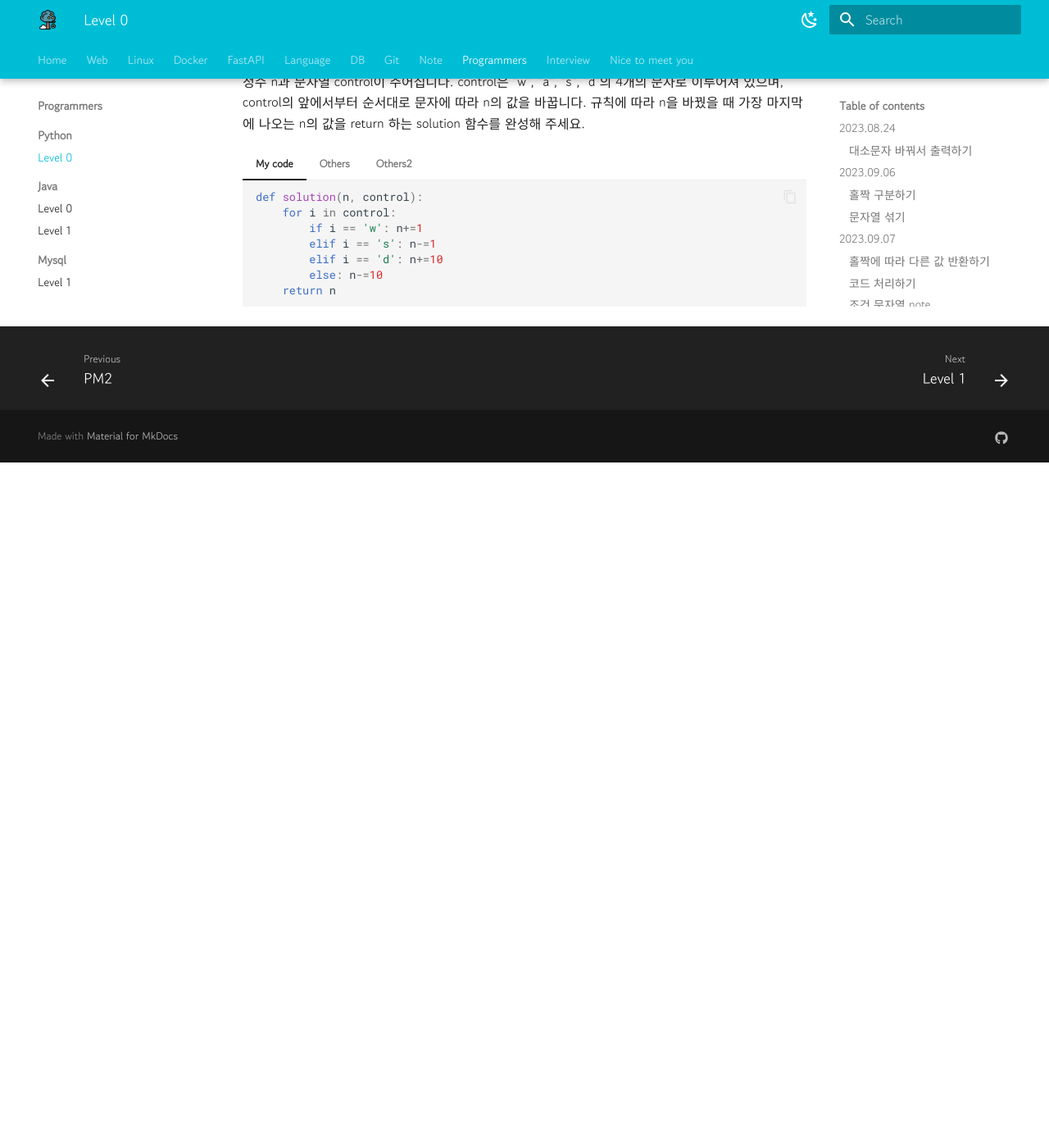
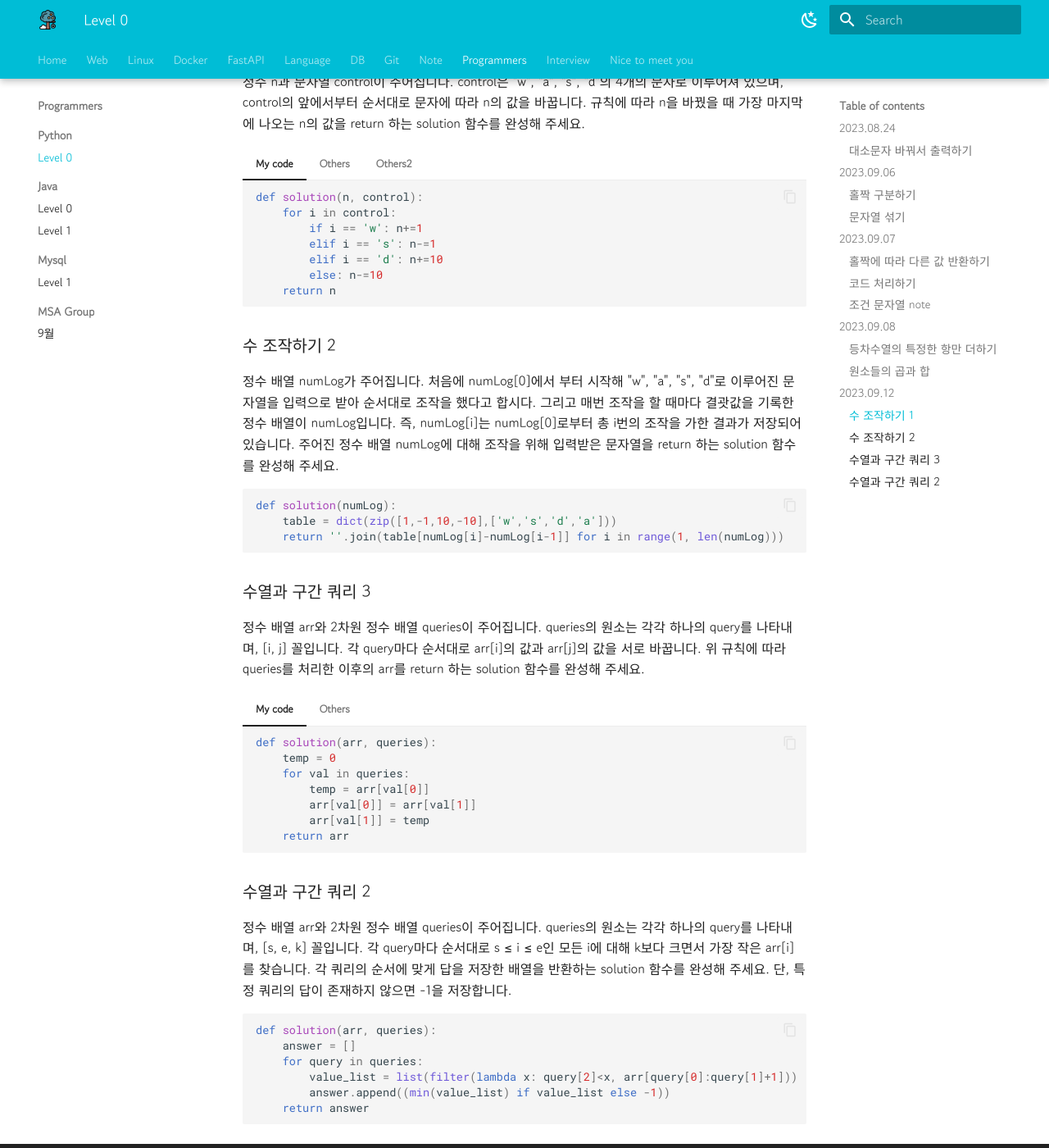
Before and after one commit to YSHeee/YSHeee.github.io, an MkDocs documentation site: the page built from docs/programmers/python/level0.md, in a window 1280 px wide and 1400 px high, scrolled down 3414 px. Shown: the whole window at 82% size. Built offline with MkDocs 1.6.1 and Material for MkDocs 9.7.7, drawn with Linux system fonts in a browser that asks for light colours; before the commit the page ends 3978 px from its top, so only the background shows below that.

Commit message:
Add 9.12 programmers

````diff
--- a/docs/programmers/python/level0.md
+++ b/docs/programmers/python/level0.md
@@ -177,3 +177,51 @@ def solution(num_list):
     def solution(n, control):
         return n + 10*(control.count('d')-control.count('a')) + (control.count('w')-control.count('s'))
     ```
+
+### 수 조작하기 2
+정수 배열 numLog가 주어집니다. 처음에 numLog[0]에서 부터 시작해 "w", "a", "s", "d"로 이루어진 문자열을 입력으로 받아 순서대로 조작을 했다고 합시다.
+그리고 매번 조작을 할 때마다 결괏값을 기록한 정수 배열이 numLog입니다. 즉, numLog[i]는 numLog[0]로부터 총 i번의 조작을 가한 결과가 저장되어 있습니다.
+주어진 정수 배열 numLog에 대해 조작을 위해 입력받은 문자열을 return 하는 solution 함수를 완성해 주세요.
+``` python
+def solution(numLog):
+    table = dict(zip([1,-1,10,-10],['w','s','d','a']))
+    return ''.join(table[numLog[i]-numLog[i-1]] for i in range(1, len(numLog)))
+```
+
+### 수열과 구간 쿼리 3
+정수 배열 arr와 2차원 정수 배열 queries이 주어집니다. queries의 원소는 각각 하나의 query를 나타내며, [i, j] 꼴입니다.
+각 query마다 순서대로 arr[i]의 값과 arr[j]의 값을 서로 바꿉니다.
+위 규칙에 따라 queries를 처리한 이후의 arr를 return 하는 solution 함수를 완성해 주세요.
+
+=== "My code"
+    ``` python
+    def solution(arr, queries):
+        temp = 0
+        for val in queries:
+            temp = arr[val[0]]
+            arr[val[0]] = arr[val[1]]
+            arr[val[1]] = temp
+        return arr
+    ```
+=== "Others"
+    ``` python
+    def solution(arr, queries):
+        temp = 0
+        for val in queries:
+            arr[val[0]], arr[val[1]] = arr[val[1]], arr[val[0]]
+        return arr
+    ```
+
+### 수열과 구간 쿼리 2
+정수 배열 arr와 2차원 정수 배열 queries이 주어집니다. queries의 원소는 각각 하나의 query를 나타내며, [s, e, k] 꼴입니다.
+각 query마다 순서대로 s ≤ i ≤ e인 모든 i에 대해 k보다 크면서 가장 작은 arr[i]를 찾습니다.
+각 쿼리의 순서에 맞게 답을 저장한 배열을 반환하는 solution 함수를 완성해 주세요.
+단, 특정 쿼리의 답이 존재하지 않으면 -1을 저장합니다.
+``` python
+def solution(arr, queries):
+    answer = []
+    for query in queries:
+        value_list = list(filter(lambda x: query[2]<x, arr[query[0]:query[1]+1]))
+        answer.append((min(value_list) if value_list else -1))
+    return answer
+```
````
Also changed, not shown: docs/programmers/group/september.md (+34 -0 lines).
